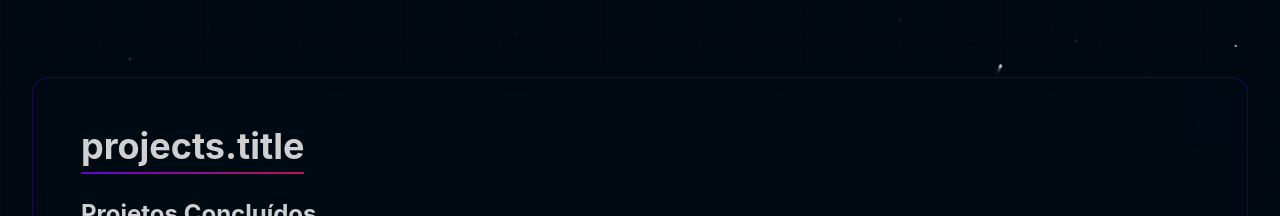
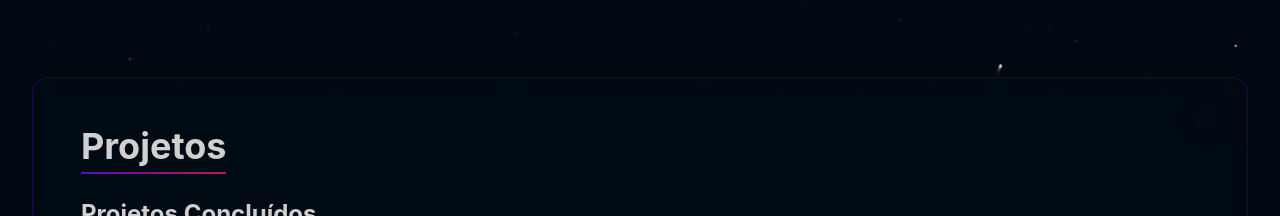
Before and after one commit to MelhorzinOfficial/melhorzin, a React (Vite) app: page / in a window 1280 px wide. Shown: the part 1660-1876 px from the top of the page. Built offline with nearby package versions, Linux system fonts and the light colour scheme.

Commit message:
add translate pt-br projects.title

```diff
--- a/src/translations/index.ts
+++ b/src/translations/index.ts
@@ -19,6 +19,7 @@ export const translations = {
     'ProjectPetx.status': 'concluído',
     'projectReservas.title': 'Sistema de Reservas do Resort Southern Paradise',
     'projectReservas.description': 'Sistema de reservas online para um Resort, onde os usuários podem se cadastrar, fazer login, verificar quartos disponíveis, reservar e pagar por estadias.',
+    'projects.title': 'Projetos',
     'skills.title': 'Minhas Habilidades',
     'contact.title': 'Contato',
     'contact.message': 'Estou sempre aberto a novas oportunidades e colaborações. Entre em contato comigo através dos canais abaixo:',
```
